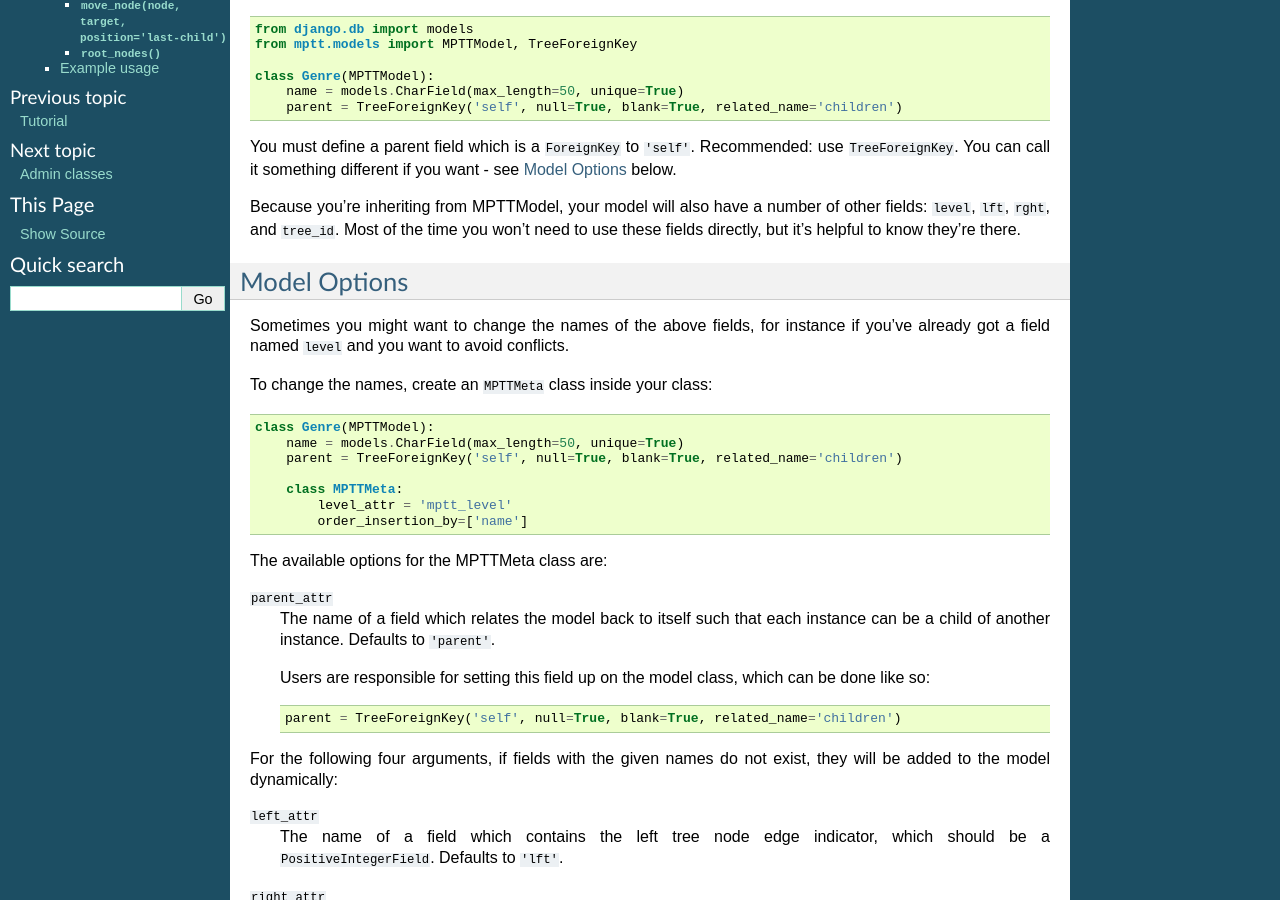
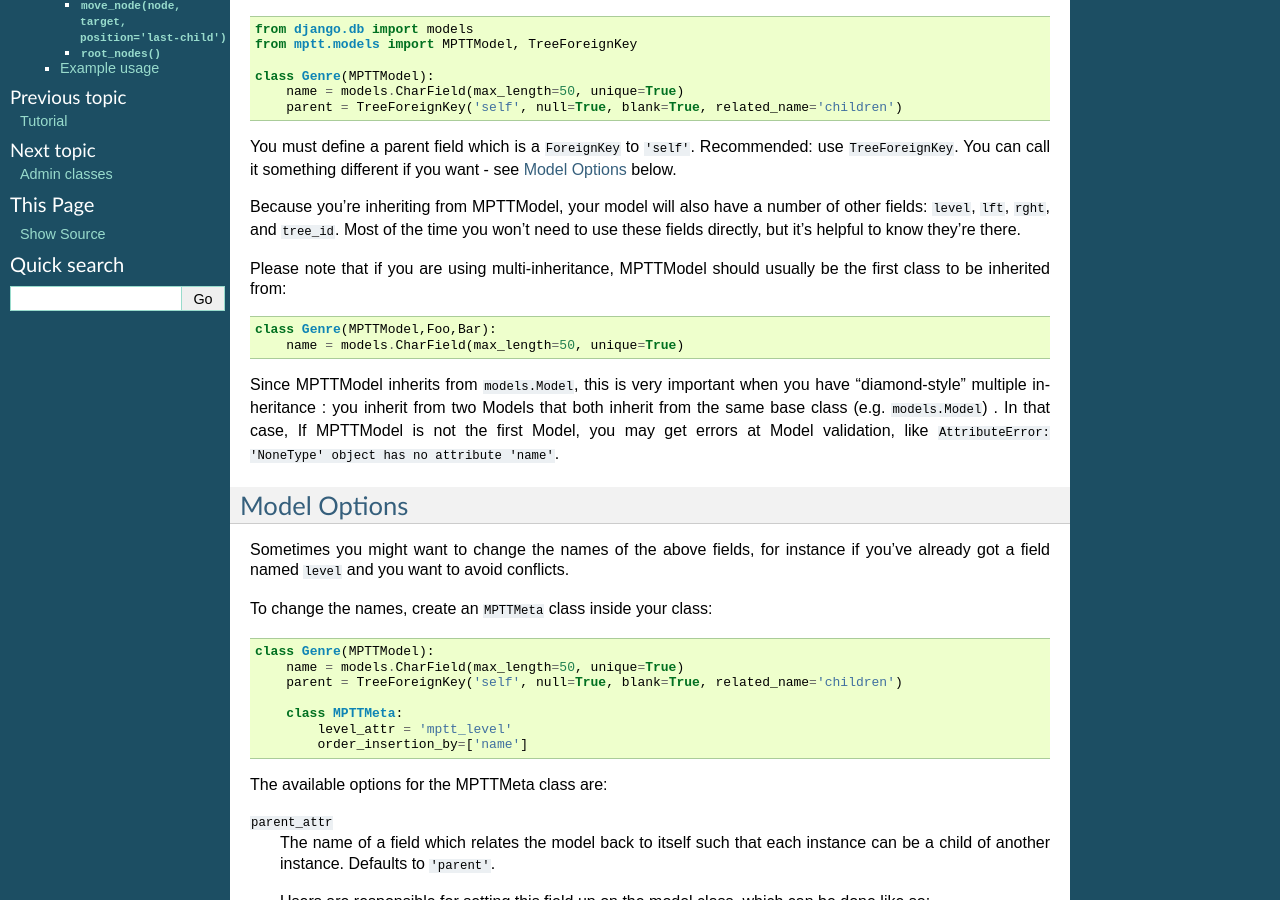
Before and after one commit to django-mptt/django-mptt, a Sphinx documentation site: the page built from docs/models.rst, in a window 1280 px wide and 900 px high, scrolled down 734 px. Built offline with Sphinx 7.4.7, drawn with Linux system fonts in a browser that asks for light colours.

Commit message:
Added notice about Model's multi-inheritance
When using multi-inheritance, MPTTModel should usually be the first class to be inherited from.

```diff
--- a/docs/models.rst
+++ b/docs/models.rst
@@ -24,6 +24,13 @@ call it something different if you want - see `Model Options`_ below.
 Because you're inheriting from MPTTModel, your model will also have a number of
 other fields: ``level``, ``lft``, ``rght``, and ``tree_id``. Most of the time
 you won't need to use these fields directly, but it's helpful to know they're there.
+
+Please note that if you are using multi-inheritance, MPTTModel should usually be the first class to be inherited from::
+
+    class Genre(MPTTModel,Foo,Bar):
+        name = models.CharField(max_length=50, unique=True)
+
+Since MPTTModel inherits from ``models.Model``, this is very important when you have "diamond-style" multiple inheritance : you inherit from two Models that both inherit from the same base class (e.g. ``models.Model``) . In that case, If MPTTModel is not the first Model, you may get errors at Model validation, like ``AttributeError: 'NoneType' object has no attribute 'name'``.
 
 Model Options
 =============
```
